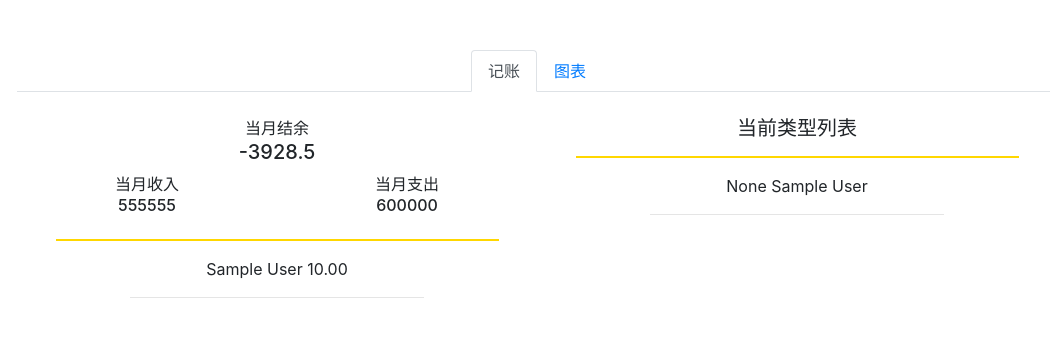
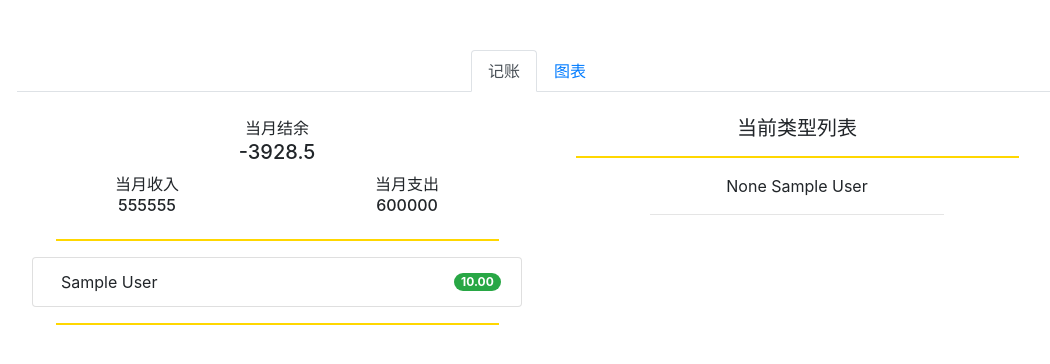
Before and after one commit to bobjiangps/daily-accounting, a Django app: page /accounting/ in a window 1280 px wide. Shown: the top 364 px of the page, without its empty margins (103-1153 px from the left). Run offline with Django 3.2, Linux system fonts and the light colour scheme; a user stored in the database is signed in; tables that the repository leaves empty hold one stand-in row (values such as "Sample post"); parts of the project's set-up code (start-up, migrations or seed data) failed here and were passed over; some libraries are stand-ins or nearby versions.

Commit message:
update index html to add list group with badge and icon

```diff
--- a/templates/accounting/index.html
+++ b/templates/accounting/index.html
@@ -6,6 +6,7 @@
     <meta name="viewport" content="width=device-width, initial-scale=1" />
     <link href="https://cdn.jsdelivr.net/npm/bootstrap@4.5.3/dist/css/bootstrap.min.css" rel="stylesheet">
     <link href="https://cdn.jsdelivr.net/npm/@fortawesome/fontawesome-free@5.15.1/css/fontawesome.min.css" rel="stylesheet">
+    <link href="https://cdn.jsdelivr.net/npm/@fortawesome/fontawesome-free@5.15.1/css/all.min.css" rel="stylesheet" type="text/css">
     <script src="https://cdn.jsdelivr.net/npm/jquery@3.5.1/dist/jquery.min.js"></script>
     <script src="https://cdn.jsdelivr.net/npm/popper.js@1.16.1/dist/umd/popper.min.js"></script>
     <script src="https://cdn.jsdelivr.net/npm/bootstrap@4.5.3/dist/js/bootstrap.min.js"></script>
@@ -45,12 +46,19 @@
                         </div>
                         <hr width="90%" class="main-separator"/>
                         <div id="account-overview" align="center">
-                            {% for account in accounts %}
-                            <span>{{ account.name }}</span>
-                            <span>{{ account.amount }}</span>
-                            <hr width="60%"/>
-                            {% endfor %}
+                            <ul class="list-group">
+                                {% for account in accounts %}
+                                <li class="list-group-item d-flex justify-content-between align-items-center">
+                                    {% if account.amount > 0 %}
+                                    <span><i class="{{ account.icon }}"></i>&ensp;{{ account.name }}</span><span class="badge badge-pill badge-success">{{ account.amount }}</span>
+                                    {% else %}
+                                    <span><i class="{{ account.icon }}"></i>&ensp;{{ account.name }}</span><span class="badge badge-pill badge-danger">{{ account.amount }}</span>
+                                    {% endif %}
+                                </li>
+                                {% endfor %}
+                            </ul>
                         </div>
+                        <hr width="90%" class="main-separator"/>
                     </div>
                     <div class="col-lg-6 mb-6" id="category-overview" align="center">
                         <h5>当前类型列表</h5>
```
